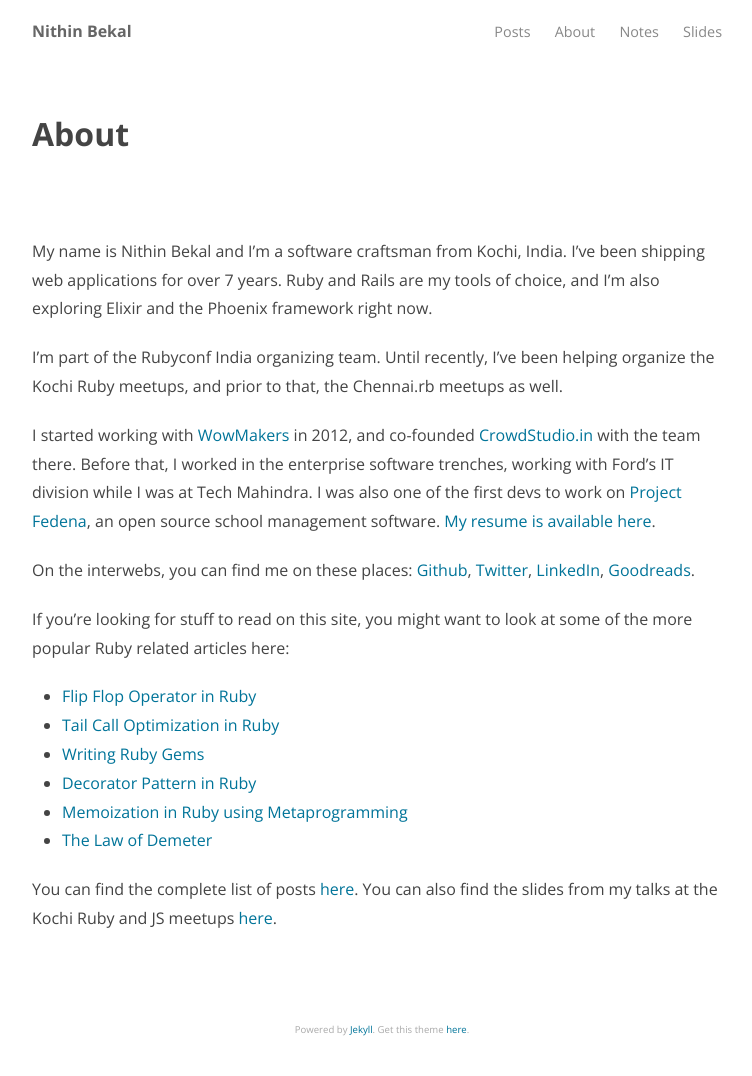
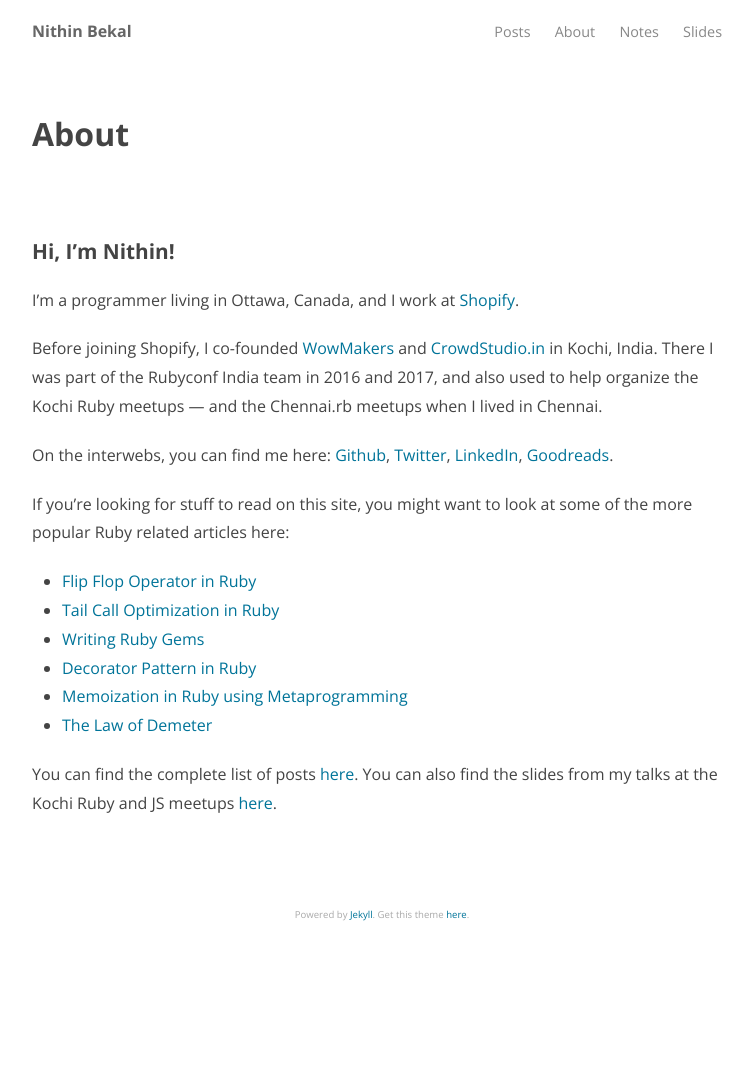
Before and after one commit to nithinbekal/nithinbekal.github.io, a Jekyll site: the page built from about/index.md, in a window 1280 px wide. Shown: the whole page, without its empty margins (258-1010 px from the left). Built offline with Jekyll 4.4.1, drawn with Linux system fonts in a browser that asks for light colours; after the commit the page ends 961 px from its top, so only the background shows below that.

Commit message:
Update about page

```diff
--- a/about/index.md
+++ b/about/index.md
@@ -4,26 +4,20 @@ title: "About"
 date:  2014-11-19 21:50:53
 ---
 
-My name is Nithin Bekal and
-I'm a software craftsman from Kochi, India.
-I've been shipping web applications for over 7 years.
-Ruby and Rails are my tools of choice,
-and I'm also exploring Elixir and the Phoenix framework right now.
+#### Hi, I'm Nithin!
 
-I'm part of the Rubyconf India organizing team.
-Until recently, I've been helping organize the Kochi Ruby meetups,
-and prior to that, the Chennai.rb meetups as well.
+I'm a programmer living in Ottawa, Canada,
+and I work at [Shopify](https://www.shopify.com/).
 
-I started working with [WowMakers](http://www.wowmakers.com/) in 2012,
-and co-founded [CrowdStudio.in](https://www.crowdstudio.in/) with the team there.
-Before that, I worked in the enterprise software trenches,
-working with Ford's IT division while I was at Tech Mahindra.
-I was also one of the first devs to work on
-[Project Fedena](http://projectfedena.org),
-an open source school management software.
-[My resume is available here](/resume).
+Before joining Shopify, I co-founded
+[WowMakers](http://www.wowmakers.com/) and
+[CrowdStudio.in](https://www.crowdstudio.in/)
+in Kochi, India.
+There I was part of the Rubyconf India team in 2016 and 2017,
+and also used to help organize the Kochi Ruby meetups &mdash;
+and the Chennai.rb meetups when I lived in Chennai.
 
-On the interwebs, you can find me on these places:
+On the interwebs, you can find me here:
 [Github](http://github.com/nithinbekal),
 [Twitter](http://twitter.com/nithinbekal),
 [LinkedIn](https://www.linkedin.com/in/nithinbekal),
```
